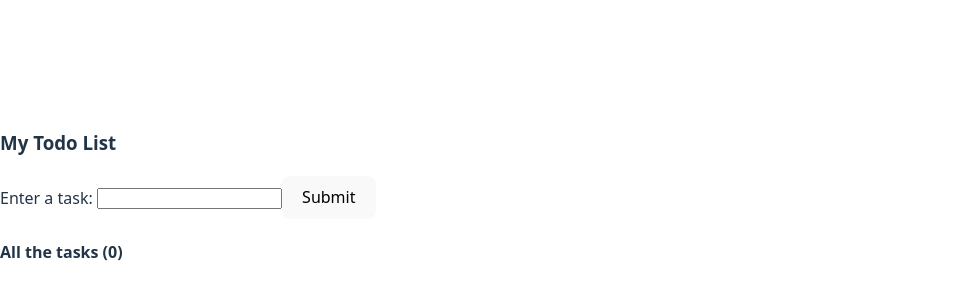
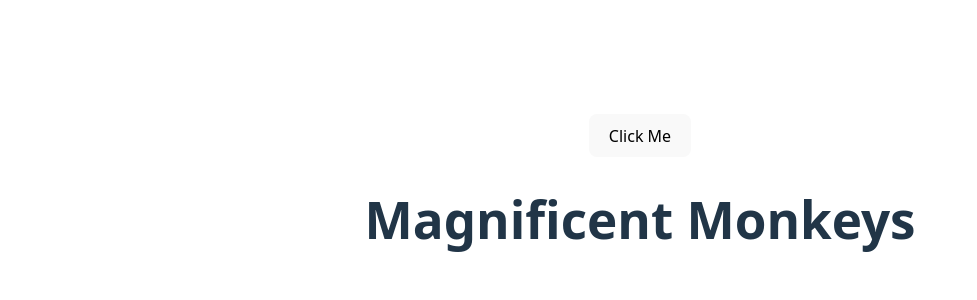
Before and after one commit to NRG55/my-first-react-app, a React (Vite) app: page / in a window 1280 px wide. Shown: the part 202-502 px from the top of the page, without its empty margins (0-977 px from the left). Built offline with nearby package versions, Linux system fonts and the light colour scheme.

Commit message:
Create(practice-testing): CustomButton component. Add(Practice.test.jsx): tests (mocking callback).

```diff
--- a/src/App.jsx
+++ b/src/App.jsx
@@ -3,6 +3,23 @@ import reactLogo from './assets/react.svg'
 import viteLogo from '/vite.svg'
 import './App.css'
 
-const App = () => <h1>Our First Test</h1>
+// const App = () => <h1>Our First Test</h1>
+
+const App = () => {
+  const [heading, setHeading] = useState("Magnificent Monkeys");
+
+  const clickHandler = () => {
+    setHeading("Radical Rhinos");
+  };
+
+  return (
+    <>
+      <button type="button" onClick={clickHandler}>
+        Click Me
+      </button>
+      <h1>{heading}</h1>
+    </>
+  );
+};
 
 export default App
--- a/src/main.jsx
+++ b/src/main.jsx
@@ -1,7 +1,7 @@
 import { StrictMode } from 'react';
 import { createRoot } from 'react-dom/client';
 import './index.css';
-// import App from './App.jsx';
+import App from './App.jsx';
 // import Greeting from './Greetings.jsx';
 // import AnimalList from './practice-rendering-techniques/RerenderTechniques.jsx';
 // import PackingList from './practice-conditional-rendering/PackingList.jsx';
@@ -18,7 +18,7 @@ import './index.css';
 // import { FeedbackForm } from './practice-state/State';
 // import { Colors } from './practice-state/State-introduction';
 // import { FeedbackForm2 } from './practice-state/State-introduction';
-import { Person3 } from './practice-state/State-structure-and-updates';
+// import { Person3 } from './practice-state/State-structure-and-updates';
 // import { TrafficLight } from './practice-state/State-structure-and-updates.jsx';
 // import { Clock } from './practice-state/State-structure-and-updates';
 // import { TravelPlan } from './practice-state/State-structure-and-updates';
@@ -27,7 +27,7 @@ import { Person3 } from './practice-state/State-structure-and-updates';
 // import { FilterableList } from './practice-state/State-sharing-between-components';
 // import Clock from './practice-side-effects/SideEffect';
 // import { TodoList } from './practice-side-effects/SideEffect';
-import ClassTodoList from './practice-class/ClassTodoList';
+// import ClassTodoList from './practice-class/ClassTodoList';
 
 
 createRoot(document.getElementById('root')).render(
@@ -57,6 +57,7 @@ createRoot(document.getElementById('root')).render(
     {/* <FilterableList /> */}
     {/* <Clock /> */}
     {/* <TodoList /> */}
-    <ClassTodoList name={'My Todo List'}/>
+    {/* <ClassTodoList name={'My Todo List'}/> */}
+    <App />
   </StrictMode>,
 )
```
Also changed, not shown: src/practice-testing/CustomButton.jsx (added, +7 -0 lines), 2 other files (tests, documents, lock files or other folders).
